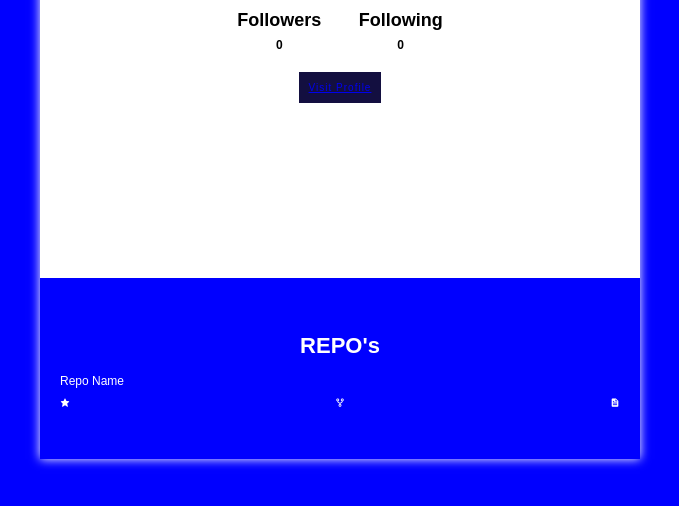
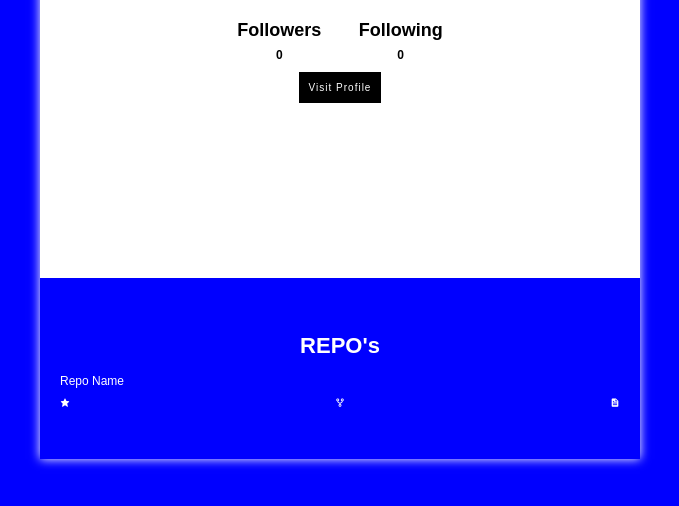
Before and after one commit to amanxsyed/GitHub-Profile-Searcher, a plain HTML site: page index.html in a window 1280 px wide. Shown: the part 372-878 px from the top of the page, without its empty margins (300-979 px from the left). Drawn offline with nearby package versions, Linux system fonts and the light colour scheme.

Commit message:
Add link tag in a css to set visit profile button style

```diff
--- a/styles.css
+++ b/styles.css
@@ -123,17 +123,18 @@ body{
 .info-display-div .repos{
     width: 100%;
 }
-.visit-user{
+.visit-user a{
 	text-decoration: none;
 	list-style: none;
-	background-color: #130f40;
-	color: #fff;
+	background-color: #000;
+	color: white;
 	padding: 1rem;
 	cursor: pointer;
 	letter-spacing: .1rem;
 	transition: all .5s ease;
+
 }
-.visit-user:hover{
+.visit-user a:hover{
 	background-color: #54a0ff;
 }
 
```
Also changed, not shown: index.html (+1 -1 lines).
